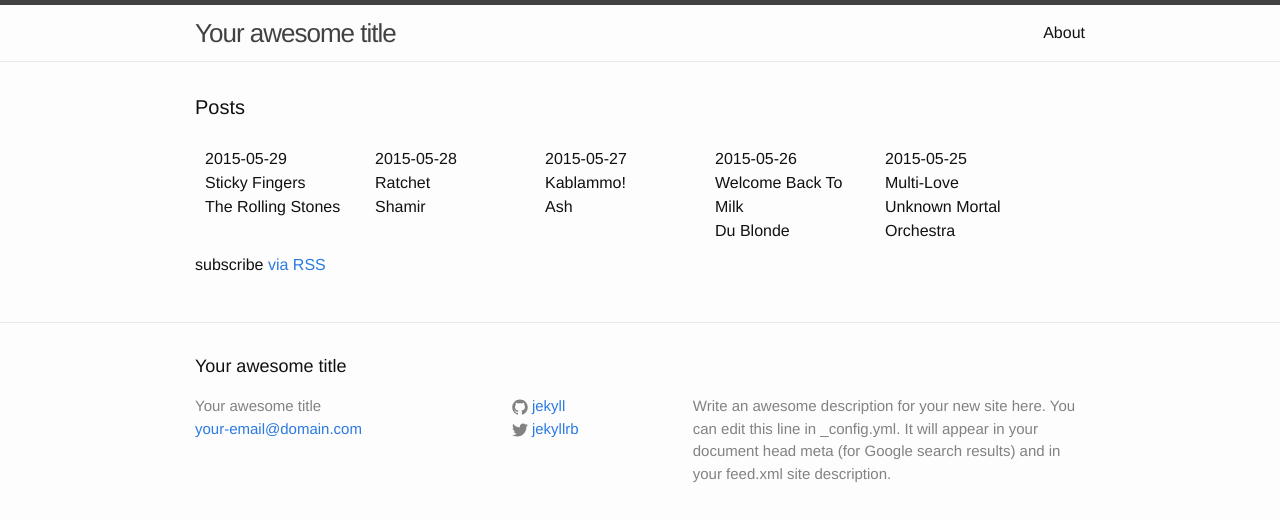
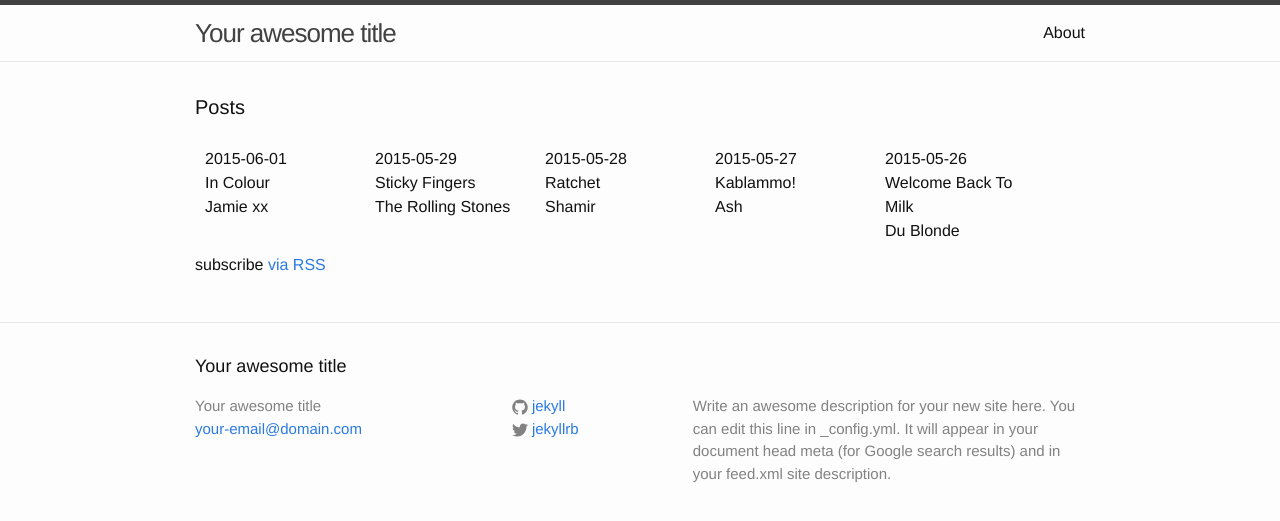
Before and after one commit to karaken12/bbc6musicaotd, a Jekyll site: the page built from site/index.html, in a window 1280 px wide. Shown: the top 521 px of the page. Built offline with Jekyll 4.4.1, drawn with Linux system fonts in a browser that asks for light colours.

Commit message:
Album for 2015-06-01.

```diff
--- a/site/_data/year/2015.yml
+++ b/site/_data/year/2015.yml
@@ -502,3 +502,8 @@
   title: Sticky Fingers
   twitter: https://twitter.com/BBC6Music/status/604289349438459904
   spotify-id: 3i3imP9g6gCc6VzeeyduXZ
+- date: 2015-06-01
+  artist: Jamie xx
+  title: In Colour
+  twitter: https://twitter.com/BBC6Music/status/605376139687809024
+  spotify-id: 0AVPusXNzK1jWwefBiPJ5I
```
